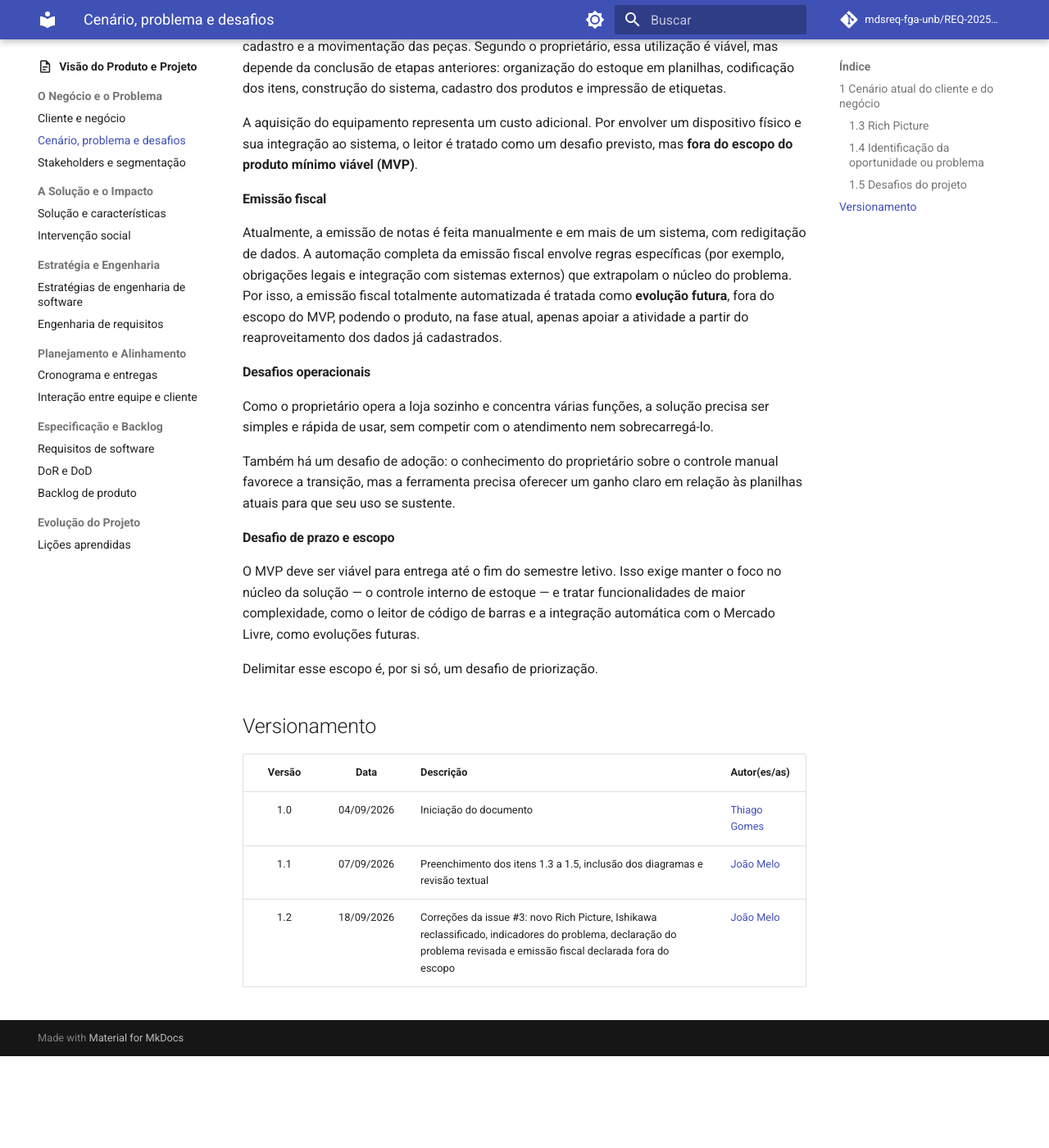
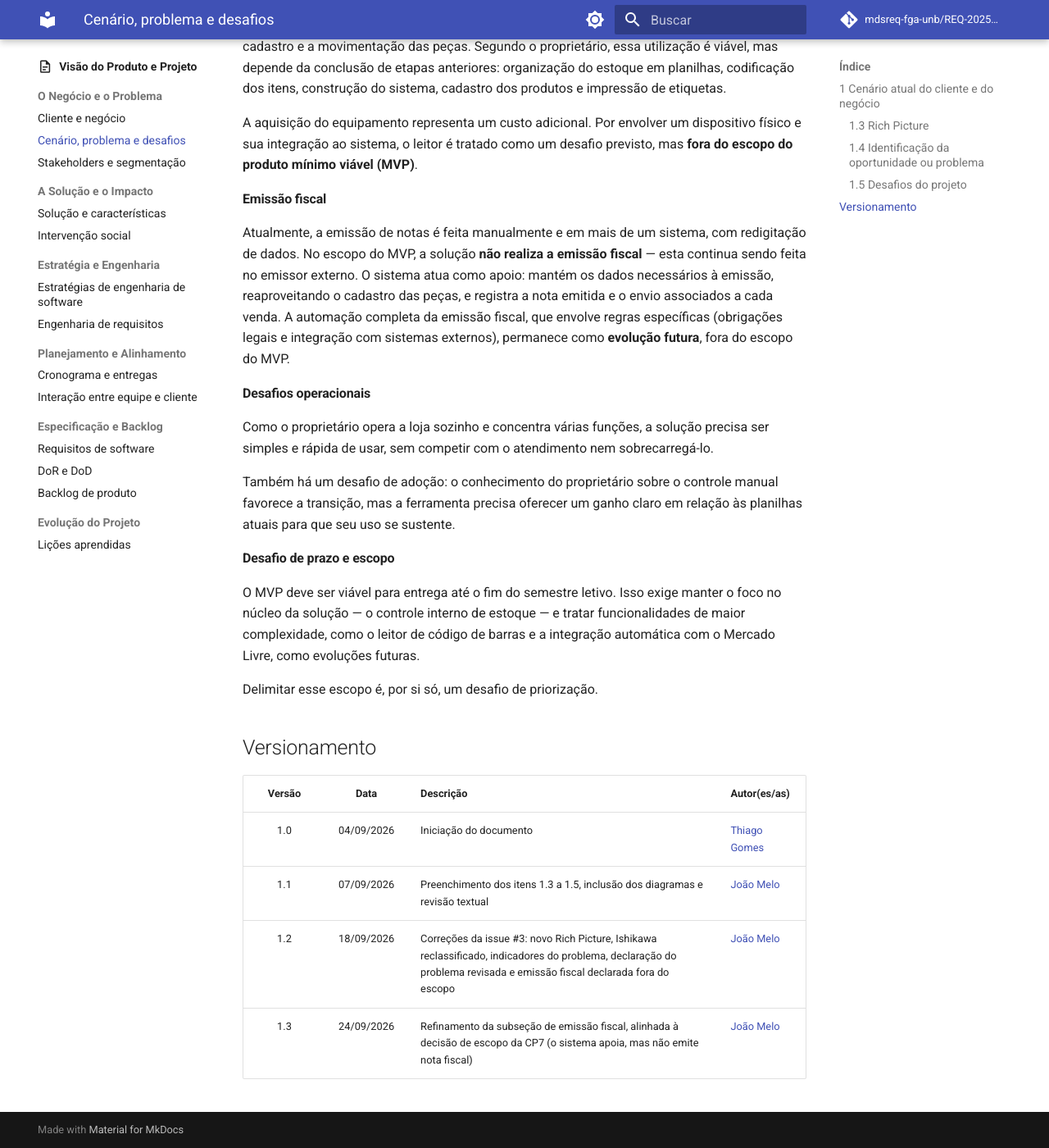
Before and after one commit to mdsreq-fga-unb/REQ-202562-T02-TSI-AutoPecas, an MkDocs documentation site: the page built from docs/visao-produto/cenario-problema-e-desafios.md, in a window 1280 px wide and 1400 px high, scrolled down 3064 px. Shown: the whole window at 82% size. Built offline with MkDocs 1.6.1 and Material for MkDocs 9.7.7, drawn with Linux system fonts in a browser that asks for light colours; comment, search, counter and statistics services are not loaded; before the commit the page ends 4352 px from its top, so only the background shows below that.

Commit message:
docs: refina escopo da emissao fiscal conforme decisao da CP7 (issue #3)

```diff
--- a/docs/visao-produto/cenario-problema-e-desafios.md
+++ b/docs/visao-produto/cenario-problema-e-desafios.md
@@ -58,7 +58,7 @@ A aquisição do equipamento representa um custo adicional. Por envolver um disp
 
 #### Emissão fiscal
 
-Atualmente, a emissão de notas é feita manualmente e em mais de um sistema, com redigitação de dados. A automação completa da emissão fiscal envolve regras específicas (por exemplo, obrigações legais e integração com sistemas externos) que extrapolam o núcleo do problema. Por isso, a emissão fiscal totalmente automatizada é tratada como **evolução futura**, fora do escopo do MVP, podendo o produto, na fase atual, apenas apoiar a atividade a partir do reaproveitamento dos dados já cadastrados.
+Atualmente, a emissão de notas é feita manualmente e em mais de um sistema, com redigitação de dados. No escopo do MVP, a solução **não realiza a emissão fiscal** — esta continua sendo feita no emissor externo. O sistema atua como apoio: mantém os dados necessários à emissão, reaproveitando o cadastro das peças, e registra a nota emitida e o envio associados a cada venda. A automação completa da emissão fiscal, que envolve regras específicas (obrigações legais e integração com sistemas externos), permanece como **evolução futura**, fora do escopo do MVP.
 
 #### Desafios operacionais
 
@@ -79,3 +79,4 @@ Delimitar esse escopo é, por si só, um desafio de priorização.
 | 1.0 | 04/09/2026 | Iniciação do documento | [Thiago Gomes](https://github.com/thgomxs) |
 | 1.1 | 07/09/2026 | Preenchimento dos itens 1.3 a 1.5, inclusão dos diagramas e revisão textual | [João Melo](https://github.com/jot4-ge) |
 | 1.2 | 18/09/2026 | Correções da issue #3: novo Rich Picture, Ishikawa reclassificado, indicadores do problema, declaração do problema revisada e emissão fiscal declarada fora do escopo | [João Melo](https://github.com/jot4-ge) |
+| 1.3 | 24/09/2026 | Refinamento da subseção de emissão fiscal, alinhada à decisão de escopo da CP7 (o sistema apoia, mas não emite nota fiscal) | [João Melo](https://github.com/jot4-ge) |
```
